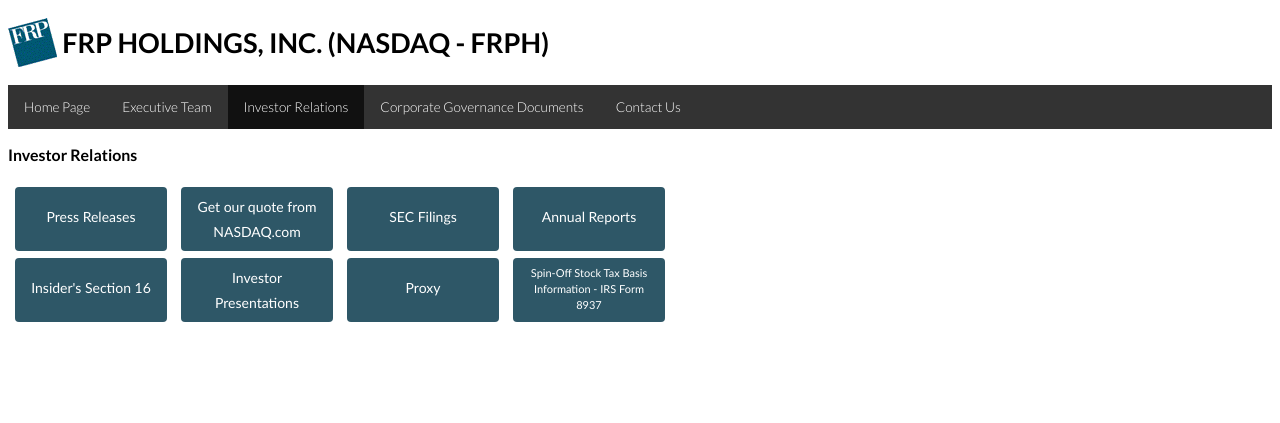
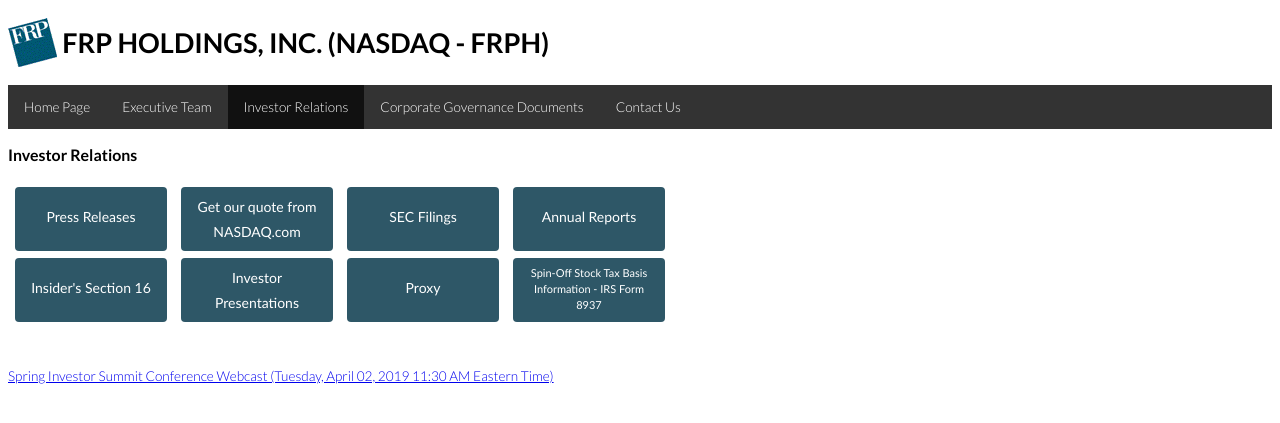
Before and after one commit to frpholdings/frpholdings.github.io, a Jekyll site: the page built from investor-relations.md, in a window 1280 px wide. Shown: the top 423 px of the page. Built offline with Jekyll 4.4.1, drawn with Linux system fonts in a browser that asks for light colours.

Commit message:
Update investor-relations.md

```diff
--- a/investor-relations.md
+++ b/investor-relations.md
@@ -61,5 +61,5 @@
 </div>
 <br>
 <br>
-<!--<a href="https://www.webcaster4.com/Webcast/Page/2038/29968" >Spring Investor Summit Conference Webcast (Tuesday, April 02, 2019
-11:30 AM Eastern Time)</a>-->
+<a href="https://www.webcaster4.com/Webcast/Page/2038/29968" >Spring Investor Summit Conference Webcast (Tuesday, April 02, 2019
+11:30 AM Eastern Time)</a>
```
